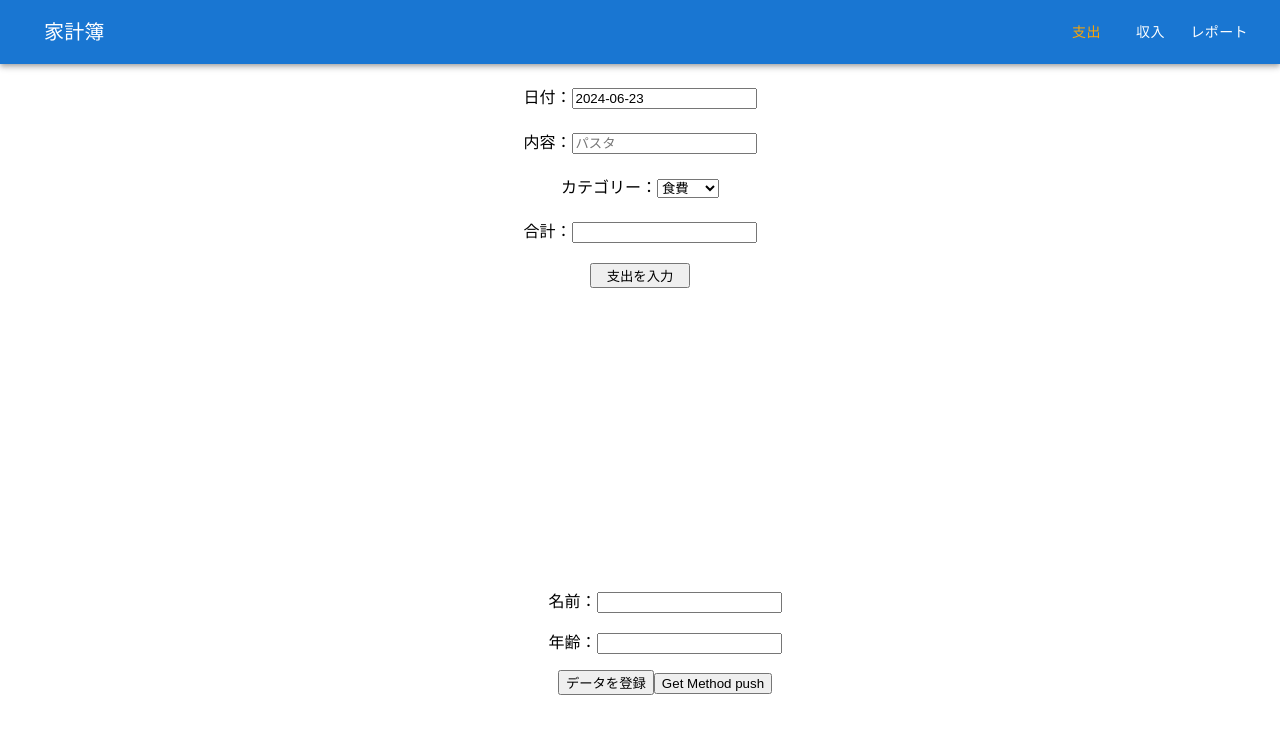
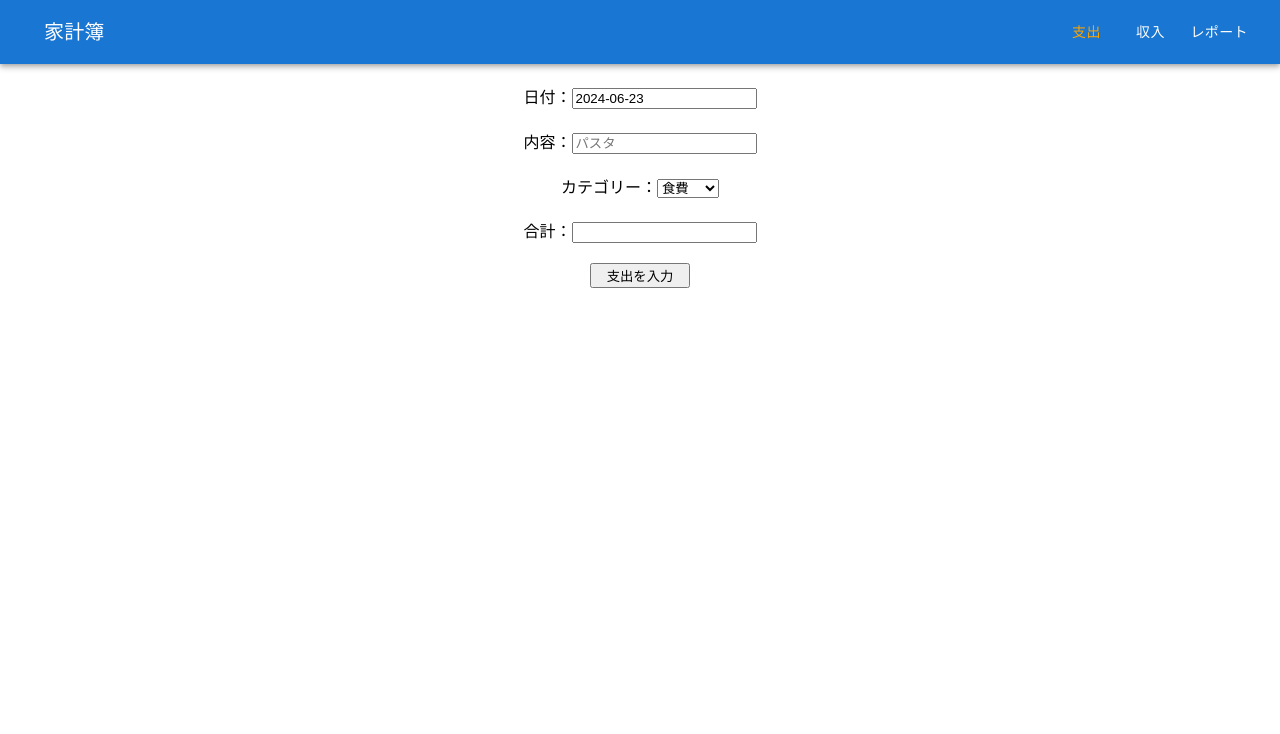
Before and after one commit to yatsu3/kakeibo-frontend, a React (Create React App) app: page / in a window 1280 px wide. Shown: the top 734 px of the page. Built offline with nearby package versions, Linux system fonts and the light colour scheme.

Commit message:
不要なコードの削除

```diff
--- a/src/App.css
+++ /dev/null
@@ -1,5 +0,0 @@
-.App {
-  text-align: center;
-  margin-left: 50px;
-  margin-top: 300px;
-}
--- a/src/App.tsx
+++ /dev/null
@@ -1,57 +0,0 @@
-import React, { useRef } from 'react';
-import './App.css';
-
-function App() {
-  const inputName = useRef<HTMLInputElement>(null);
-  const inputAge = useRef<HTMLInputElement>(null);
-
-  const registerInfo = async () => {
-    try {
-        const name: string = inputName.current!.value;
-        const age: number = parseInt(inputAge.current!.value);
-        const response = await fetch(`${process.env.REACT_APP_KAKEIBO_LOCAL_URL}/register-info`, {
-        method: "POST",
-        headers: {
-          "Content-Type" : "application/json",
-          "Accept": "application/json",
-        },
-        mode: "cors",
-        credentials: "include",
-        body: JSON.stringify({name, age})
-      });
-
-    } catch (error) {
-      console.error("ERROR!")
-    }
-  }
-
-  const test = async () => {
-    try {
-      const response = await fetch("http://localhost:8080/test", {
-        method: "GET",
-        headers: {
-          "Content-Type" : "application/json",
-          "Accept": "application/json",
-        },
-        mode: "cors",
-        credentials: "include",
-      });
-
-      const data = await response.json();
-    } catch (error) {
-      console.error("ERROR!")
-    }
-  }
-  return (
-    <>
-    <div className="App">
-        <p>名前：<input type="text" ref={inputName}/></p>
-        <p>年齢：<input type="text" ref={inputAge}/></p>
-        <input type="button" value="データを登録" onClick={registerInfo} />
-        <input type="button" value="Get Method push" onClick={test} />
-    </div>
-    </>
-  );
-}
-
-export default App;
--- a/src/index.tsx
+++ b/src/index.tsx
@@ -1,7 +1,6 @@
 import React from 'react';
 import ReactDOM from 'react-dom/client';
 import './index.css';
-import App from './App';
 import reportWebVitals from './reportWebVitals';
 import Header from './Header';
 import Form from './Form';
@@ -20,7 +19,6 @@ root.render(
           <Route path="/" element={<Form />} />
           <Route path="/report" element={<Report />} />
         </Routes>
-        <App />
       </Router>
     </GlobalProvider>
 );
```
Also changed, not shown: 1 other file (tests, documents, lock files or other folders).
